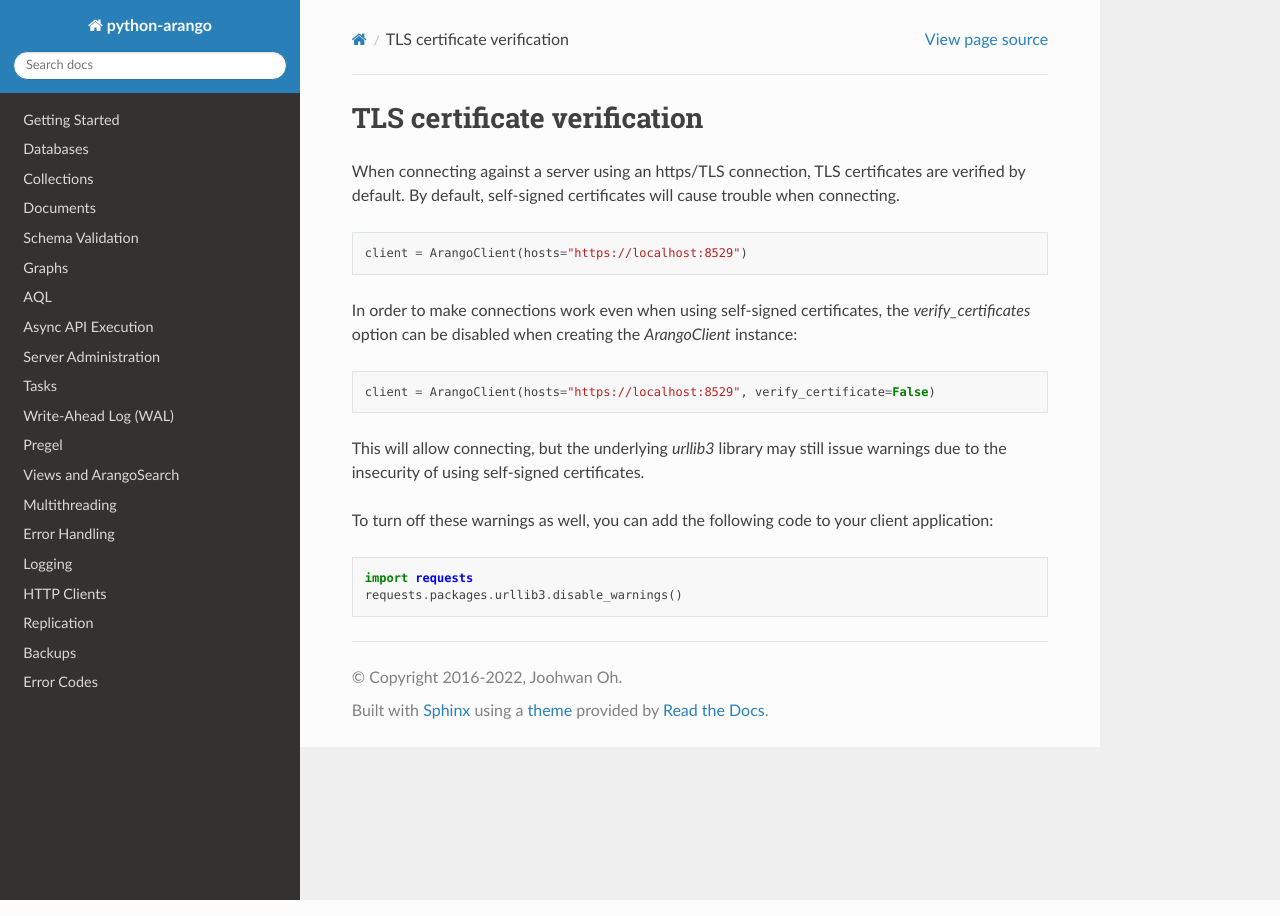
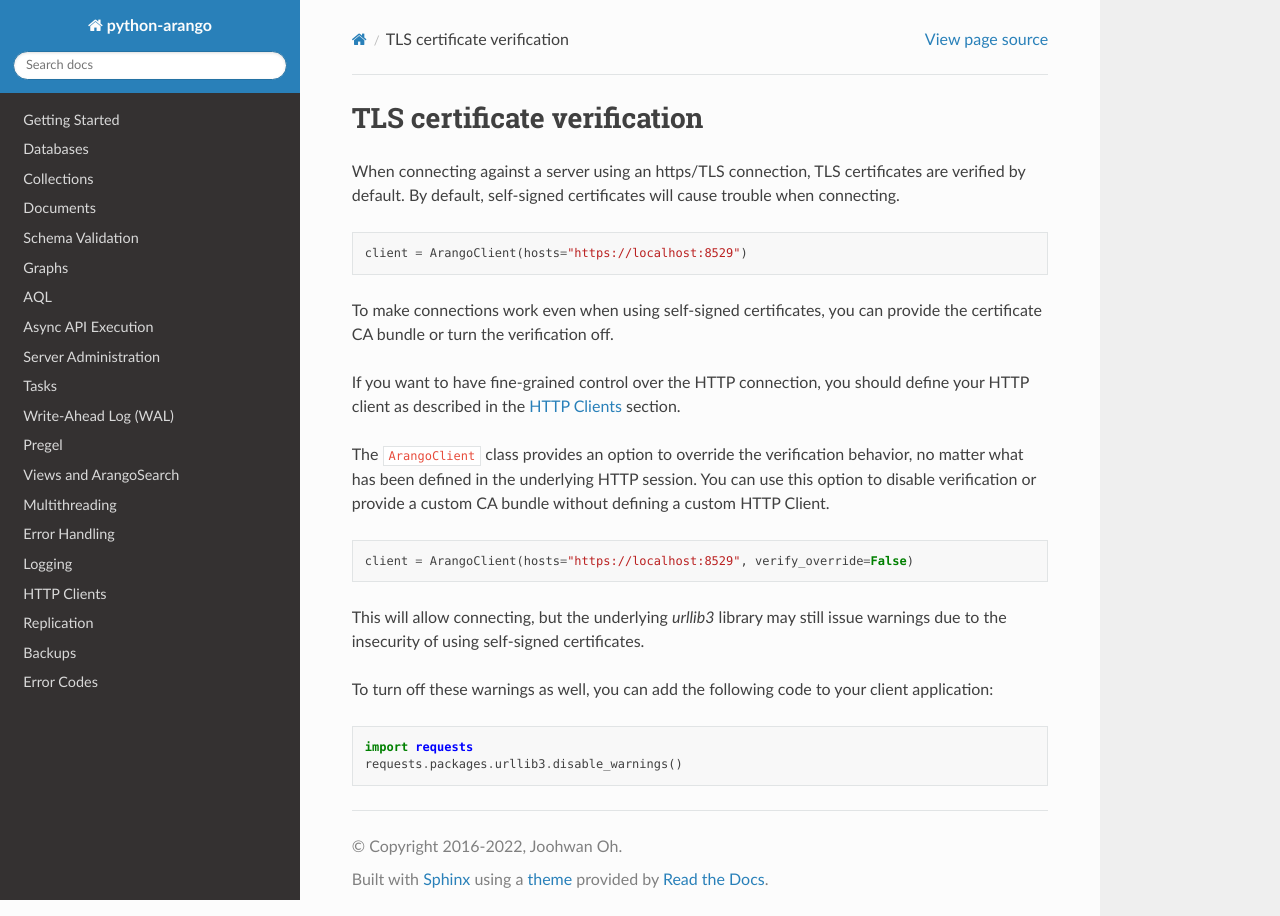
Before and after one commit to arangodb/python-arango, a Sphinx documentation site: the page built from docs/certificates.rst, in a window 1280 px wide. Built offline with Sphinx 7.4.7 and the Read the Docs theme 2.0.0, drawn with Linux system fonts in a browser that asks for light colours; pages that are not in the unit, such as notebooks, are missing from menus.

Commit message:
[Fix] Make overriding TLS verification optional

```diff
--- a/docs/certificates.rst
+++ b/docs/certificates.rst
@@ -9,13 +9,20 @@ By default, self-signed certificates will cause trouble when connecting.
 
     client = ArangoClient(hosts="https://localhost:8529")
 
-In order to make connections work even when using self-signed certificates, the
-`verify_certificates` option can be disabled when creating the `ArangoClient`
-instance:
+To make connections work even when using self-signed certificates, you can
+provide the certificate CA bundle or turn the verification off.
+
+If you want to have fine-grained control over the HTTP connection, you should define
+your HTTP client as described in the :ref:`HTTPClients` section.
+
+The ``ArangoClient`` class provides an option to override the verification behavior,
+no matter what has been defined in the underlying HTTP session.
+You can use this option to disable verification or provide a custom CA bundle without
+defining a custom HTTP Client.
 
 .. code-block:: python
 
-    client = ArangoClient(hosts="https://localhost:8529", verify_certificate=False)
+    client = ArangoClient(hosts="https://localhost:8529", verify_override=False)
 
 This will allow connecting, but the underlying `urllib3` library may still issue
 warnings due to the insecurity of using self-signed certificates.
--- a/docs/http.rst
+++ b/docs/http.rst
@@ -1,3 +1,5 @@
+.. _HTTPClients:
+
 HTTP Clients
 ------------
 
```
Also changed, not shown: 1 other file.
